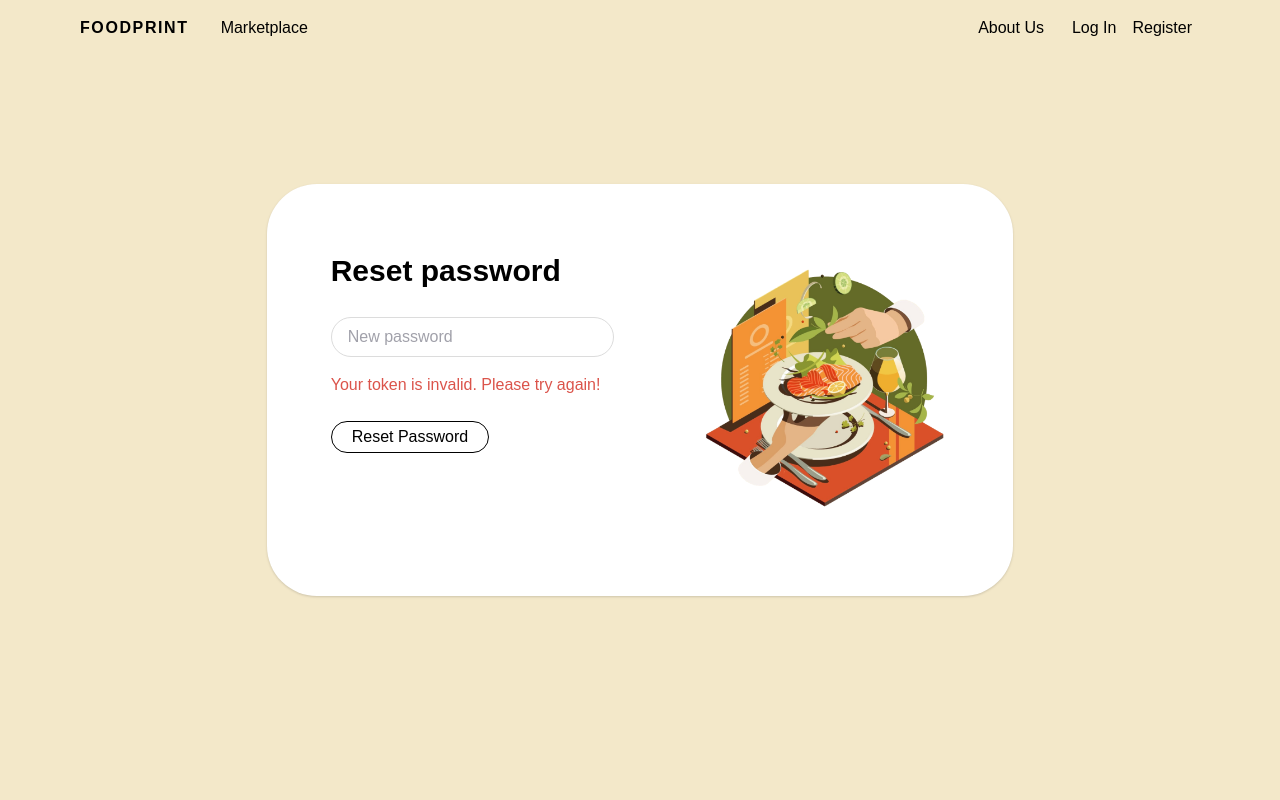
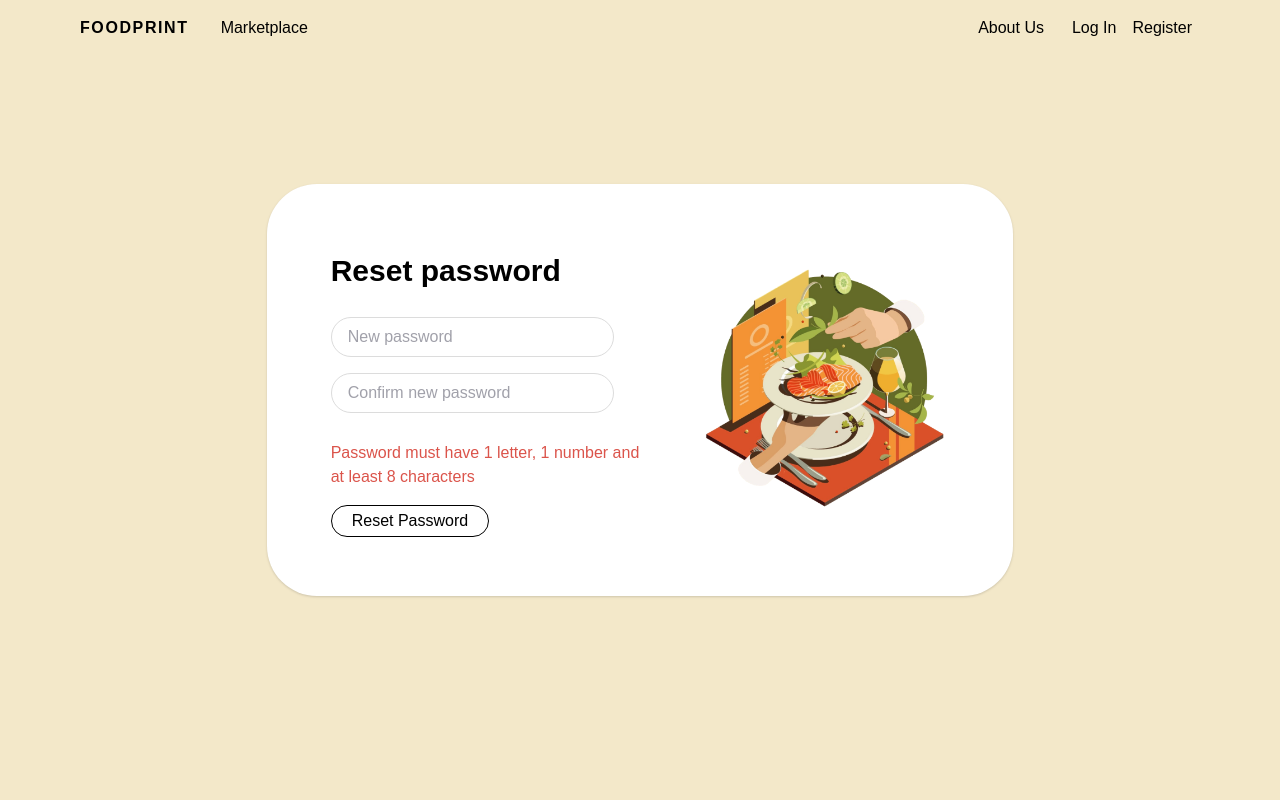
Before and after one commit to cs203g2t10/foodprint-frontend, a React (Create React App) app: page /resetpassword in a window 1280 px wide. Both pictures are taken after a click on the button "Reset Password". Shown: the top 800 px of the page. Built offline with nearby package versions, Linux system fonts and the light colour scheme; no server answers.

Commit message:
added confirm password & proper error messages

```diff
--- a/src/pages/ResetPwd.tsx
+++ b/src/pages/ResetPwd.tsx
@@ -9,15 +9,25 @@ const ResetPwd = (props: any) => {
     console.log("token", emailToken)
 
     const [newPassword, setNewPassword] = useState("");
+    const [confirmNewPassword, setConfirmNewPassword] = useState("");
     const [success, setSuccess] = useState(false);
-    const [invalidToken, setInvalidToken] = useState(false);
+    const [error, setError] = useState("");
+    const [regexp] = useState("^(?=.*[A-Za-z])(?=.*\\d)[A-Za-z\\d]{8,}$");
 
-    const validateForm = () => {
-        return newPassword.length > 0;
+    const validateForm = (newPassword: string, confirmNewPassword: string) => {
+        if (newPassword.length === 0 || !newPassword.match(regexp) || !confirmNewPassword.match(regexp)) {
+            setError("Password must have 1 letter, 1 number and at least 8 characters");
+            return false;
+        }
+        if (newPassword !== confirmNewPassword) {
+            setError("Passwords don't match");
+            return false;
+        }
+        return true;
     }
 
     const resetPwd = () => {
-        if (!validateForm) {
+        if (!validateForm(newPassword, confirmNewPassword)) {
             return;
         }
 
@@ -25,12 +35,12 @@ const ResetPwd = (props: any) => {
         response.then(resp => {
             console.log(resp.data.status);
             setSuccess(true);
-            if (invalidToken) {
-                setInvalidToken(false);
+            if (error) {
+                console.log(error)
+                setError("");
             }
         }).catch(error => {
-            console.log(error);
-            setInvalidToken(true);
+            setError("Invalid token");
         })
     }
 
@@ -45,9 +55,13 @@ const ResetPwd = (props: any) => {
                                 placeholder="New password"
                                 type="password"
                                 onChange={e => setNewPassword(e.target.value)} />
+                            <input className="focus:outline-none px-4 py-1 mt-4 h-10 rounded-full border border-grey-lightest md:w-11/12"
+                                placeholder="Confirm new password"
+                                type="password"
+                                onChange={e => setConfirmNewPassword(e.target.value)} />
                         </div>
                         {
-                            (invalidToken ? <div className="text-red-standard pb-4">Your token is invalid. Please try again!</div> : <div className=""></div>)
+                            (error ? <div className="pt-3 pb-2 text-red-standard">{error}</div> : <></>)
                         }
                         {
                             (success ?
```
